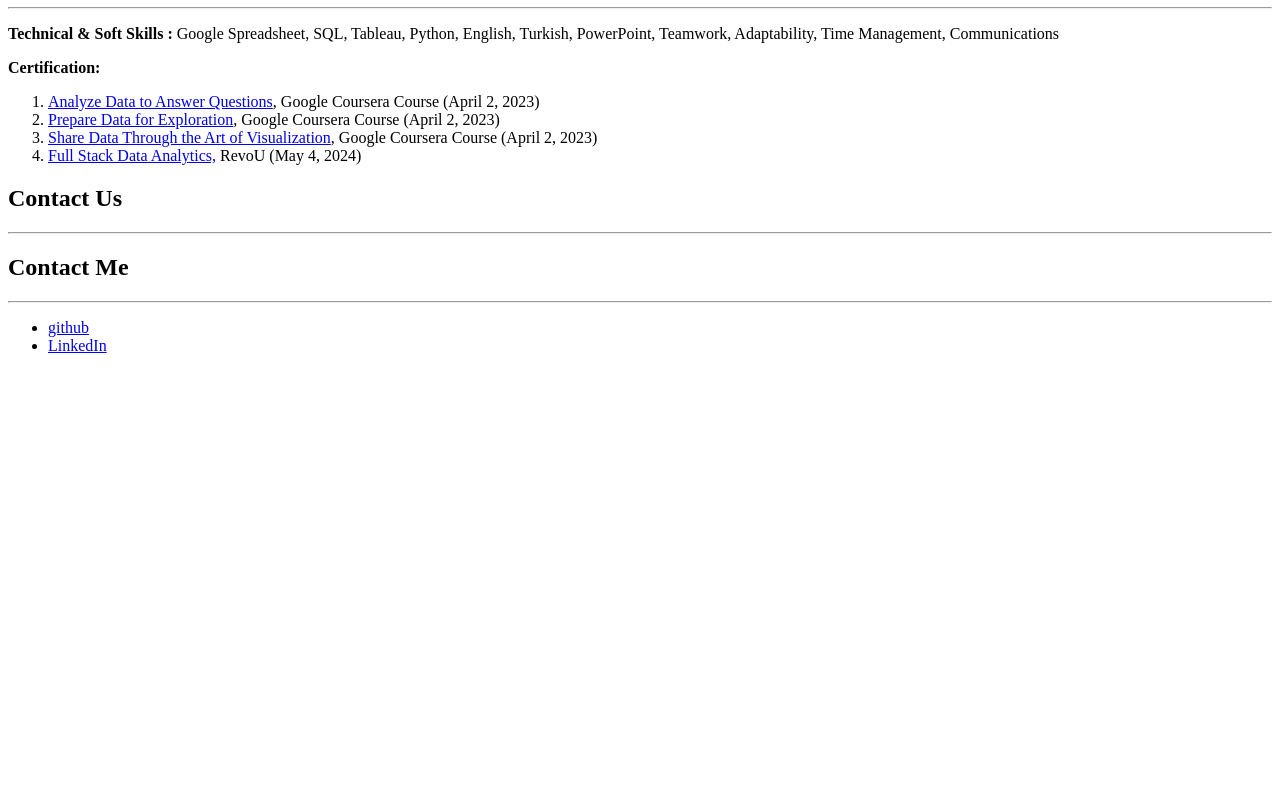
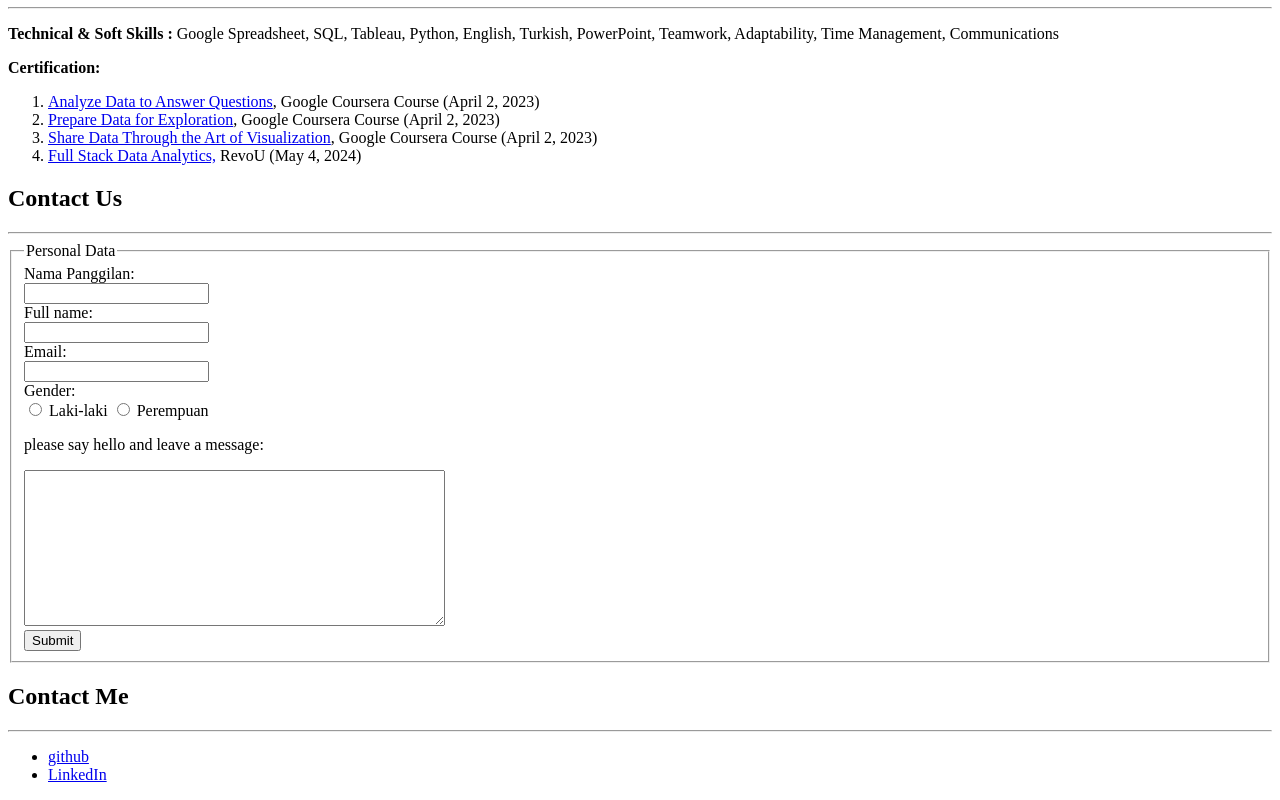
Before and after one commit to revou-fsse-feb25/milestone-1-ariq, a plain HTML site: page index.html in a window 1280 px wide. Shown: the part 1928-2728 px from the top of the page. Before the commit the page ends 2299 px from the top, so only its background shows below. Drawn offline with Linux system fonts and the light colour scheme; files that its build step writes are made by us from their sources; files whose address does not match are found by name.

Commit message:
adding form

```diff
--- a/index.html
+++ b/index.html
@@ -122,7 +122,24 @@
             <!-- Contact Section -->
              <h2>Contact Us</h2>
              <hr>
-             <form action="/submit" method="post">
+             <form action="/action_page.php" method="get" autocomplete="on">
+                <fieldset>
+                    <legend>Personal Data</legend>
+                    <label for="Npanggilan">Nama Panggilan:</label><br>
+                    <input type="text" id="Npanggilan" name="Npanggilan" required><br>
+                    <label for="Nfullname">Full name:</label><br>
+                    <input type="text" id="Nfullname" name="nfullname" required><br>
+                    <label for="email">Email:</label><br>
+                    <input type="email" id="email" required><br>
+                    <label for="jGender" checked>Gender:</label><br>
+                    <input type="radio" id="laki-laki" name="gender" value="jenis">
+                    <label for="gender">Laki-laki</label>
+                    <input type="radio" id="perempuan" name="gender" value="jenis">
+                    <label for="perempuan">Perempuan</label><br>
+                    <p>please say hello and leave a message:</p>
+                    <textarea name="message" rows="10" cols="50"></textarea><br>
+                    <input type="submit" value="Submit">
+                </fieldset>
 
              </form>
         </section>
```
